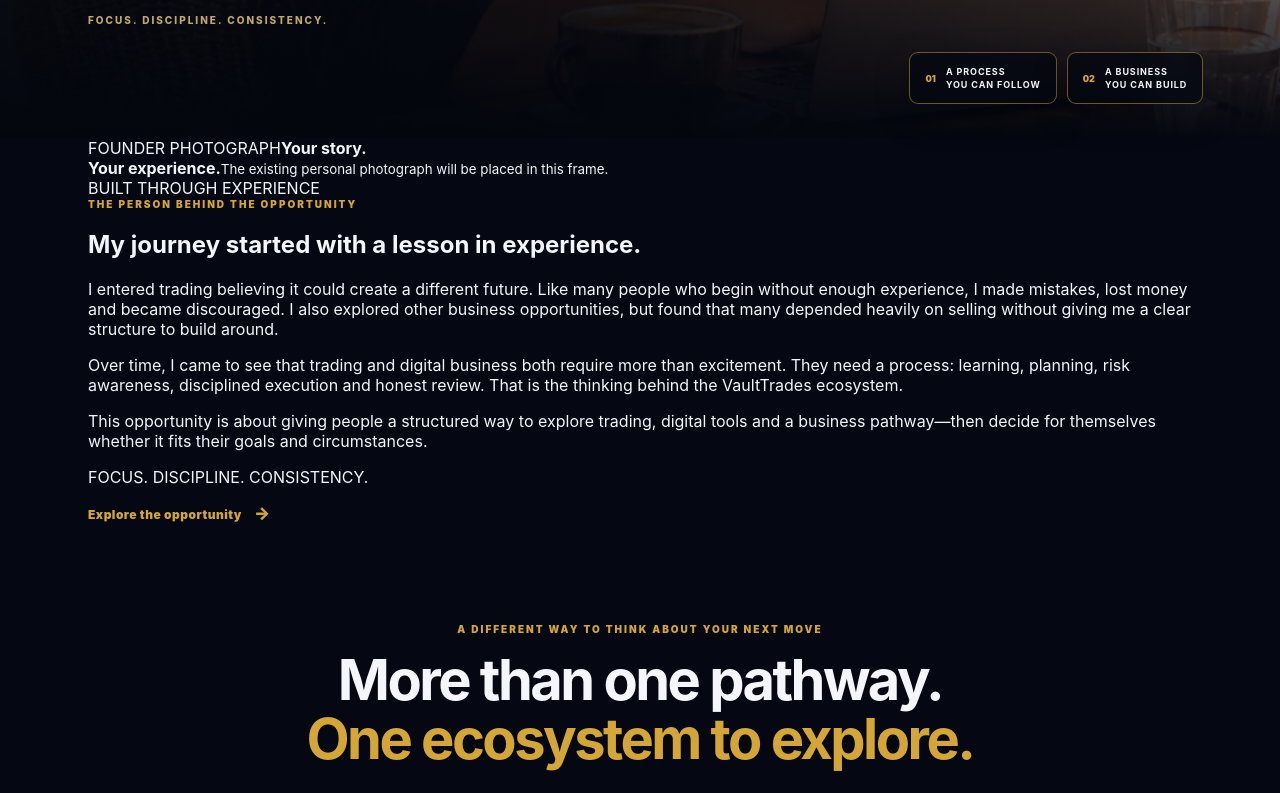
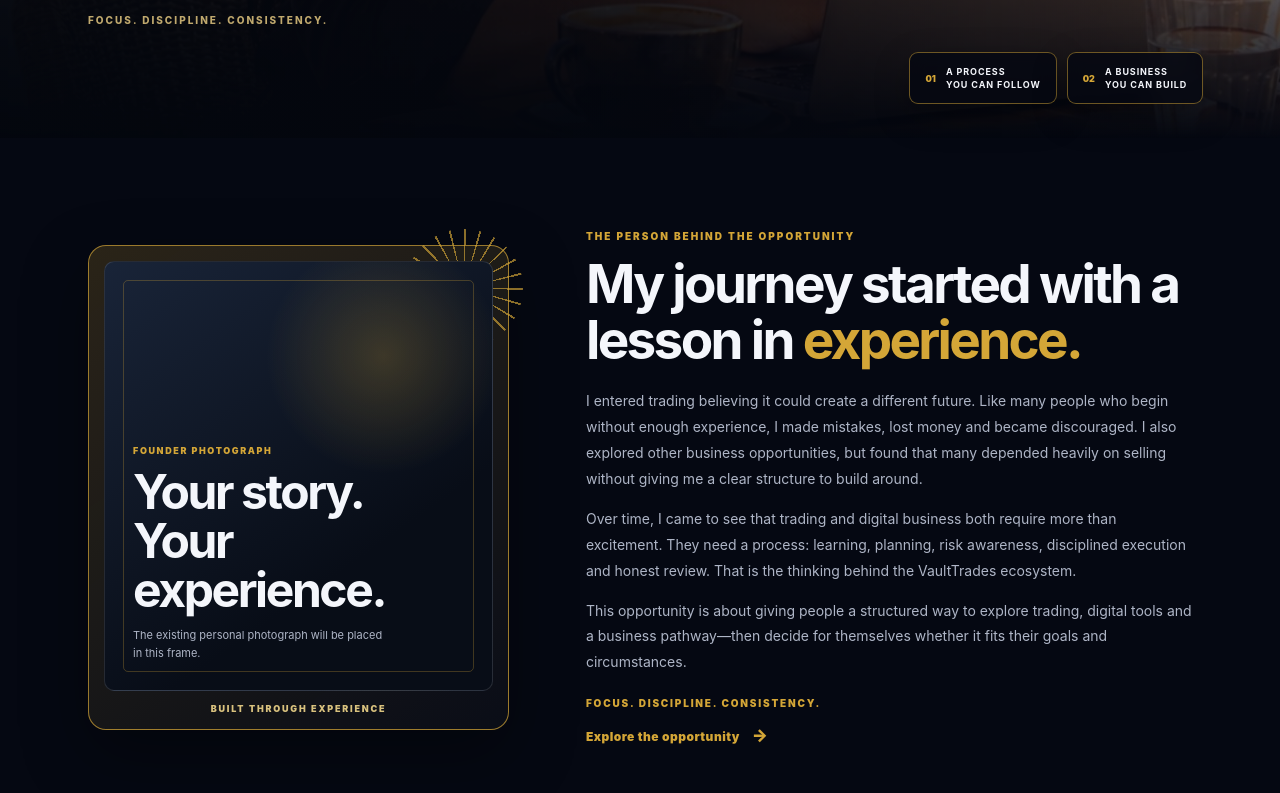
Before and after one commit to iyandatalks/vaulttrades, a Next.js app: page /opportunity in a window 1280 px wide. Shown: the part 780-1573 px from the top of the page. Built offline with nearby package versions, Linux system fonts and the light colour scheme; no server answers.

Commit message:
Style founder story and opportunity pathway sections

```diff
--- a/app/opportunity/opportunity.css
+++ b/app/opportunity/opportunity.css
@@ -127,3 +127,36 @@
 @media(prefers-reduced-motion:reduce){
   .vto-results-float .vto-evidence-track{animation:none}
 }
+
+
+/* Founder story: the photo frame is intentionally reserved for the approved portrait asset. */
+.vto-story{display:grid;grid-template-columns:minmax(280px,.82fr) 1.18fr;gap:clamp(34px,6vw,78px);align-items:center;padding-top:92px;padding-bottom:96px}
+.vto-story-photo-frame{position:relative;max-width:440px;margin:0 auto;padding:15px;border:1px solid rgba(212,166,55,.7);border-radius:18px;background:linear-gradient(145deg,rgba(212,166,55,.18),rgba(255,255,255,.025));box-shadow:0 24px 65px rgba(0,0,0,.34)}
+.vto-story-sun{position:absolute;inset:-17px -15px auto auto;width:118px;height:118px;border-radius:50%;background:repeating-conic-gradient(from 0deg,rgba(212,166,55,.9) 0deg 2deg,transparent 2deg 15deg);opacity:.72;z-index:0}
+.vto-story-photo-placeholder{position:relative;z-index:1;min-height:430px;display:flex;flex-direction:column;justify-content:flex-end;gap:12px;padding:28px;border-radius:10px;overflow:hidden;background:radial-gradient(circle at 72% 22%,rgba(212,166,55,.23),transparent 27%),linear-gradient(145deg,#192438,#080d17 68%);border:1px solid rgba(255,255,255,.12)}
+.vto-story-photo-placeholder:before{content:"";position:absolute;inset:18px;border:1px solid rgba(212,166,55,.28);border-radius:5px;pointer-events:none}
+.vto-story-photo-placeholder span{color:var(--vto-gold);font-size:9px;font-weight:950;letter-spacing:.18em}
+.vto-story-photo-placeholder strong{font-size:clamp(30px,4vw,48px);line-height:1.02;letter-spacing:-.05em}
+.vto-story-photo-placeholder small{max-width:260px;color:#aeb5c6;font-size:11px;line-height:1.6}
+.vto-story-photo-caption{position:relative;z-index:2;margin-top:12px;text-align:center;color:#d9c27e;font-size:9px;font-weight:950;letter-spacing:.2em}
+.vto-story-copy h2{margin:15px 0 20px;font-size:clamp(34px,4.4vw,53px);line-height:1.05;letter-spacing:-.05em}
+.vto-story-copy h2 span{color:var(--vto-gold)}
+.vto-story-copy p{color:var(--vto-muted);font-size:14px;line-height:1.85}
+.vto-story-signoff{margin-top:22px;color:var(--vto-gold);font-size:10px;font-weight:950;letter-spacing:.18em}
+.vto-pathway-band{padding:90px 0;background:linear-gradient(135deg,rgba(212,166,55,.07),transparent 48%),#080d17;border-top:1px solid rgba(212,166,55,.16);border-bottom:1px solid rgba(212,166,55,.16)}
+.vto-pathway-track{display:grid;grid-template-columns:repeat(4,minmax(0,1fr));gap:12px}
+.vto-pathway-card{position:relative;min-height:190px;display:flex;flex-direction:column;justify-content:space-between;padding:22px;border:1px solid rgba(212,166,55,.27);border-radius:12px;background:linear-gradient(150deg,#121c2c,#090e18);transition:transform .2s ease,border-color .2s ease}
+.vto-pathway-card:hover{transform:translateY(-4px);border-color:rgba(212,166,55,.75)}
+.vto-pathway-card>span{color:var(--vto-gold);font-size:10px;font-weight:950;letter-spacing:.16em}
+.vto-pathway-card h3{margin:19px 0 7px;font-size:13px;letter-spacing:.12em}
+.vto-pathway-card p{margin:0;color:var(--vto-muted);font-size:11px;line-height:1.7}
+.vto-pathway-card>b{position:absolute;right:19px;bottom:15px;color:var(--vto-gold);font-size:22px;font-weight:400}
+.vto-pathway-actions{display:flex;gap:12px;flex-wrap:wrap;margin-top:25px}
+.vto-mid-cta{padding:58px 0;background:#0c1421;border-top:1px solid rgba(212,166,55,.13);border-bottom:1px solid rgba(212,166,55,.13)}
+.vto-mid-cta-inner{display:flex;align-items:center;justify-content:space-between;gap:30px}
+.vto-mid-cta h2{margin:10px 0 0;font-size:clamp(26px,3.5vw,40px);line-height:1.08;letter-spacing:-.045em}
+.vto-mid-cta h2 span{color:var(--vto-gold)}
+.vto-mid-cta-actions{display:flex;gap:10px;flex-wrap:wrap}
+.vto-results-float{margin:50px auto 40px}
+@media(max-width:900px){.vto-story{grid-template-columns:1fr;gap:42px}.vto-story-photo-frame{width:min(100%,440px)}.vto-pathway-track{grid-template-columns:repeat(2,minmax(0,1fr))}.vto-mid-cta-inner{align-items:flex-start;flex-direction:column}}
+@media(max-width:620px){.vto-story{padding-top:68px;padding-bottom:72px}.vto-story-photo-placeholder{min-height:340px}.vto-pathway-band{padding:68px 0}.vto-pathway-track{grid-template-columns:1fr}.vto-pathway-card{min-height:150px}.vto-pathway-actions{width:100%}.vto-pathway-actions .vto-button{width:100%}.vto-mid-cta{padding:45px 0}.vto-mid-cta-actions{width:100%}.vto-mid-cta-actions .vto-button{width:100%}.vto-results-float{margin:35px 12px 30px}}
```
